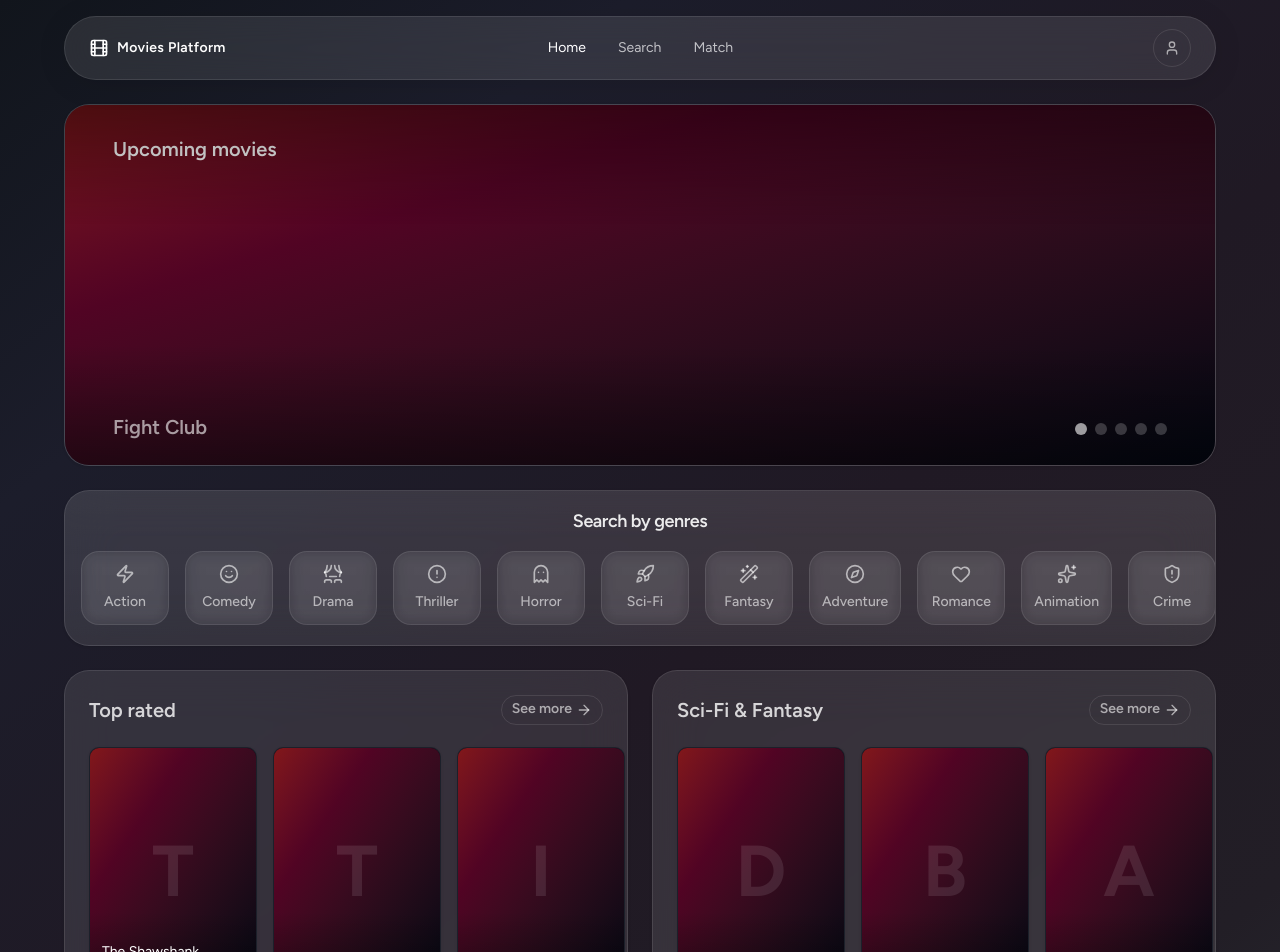
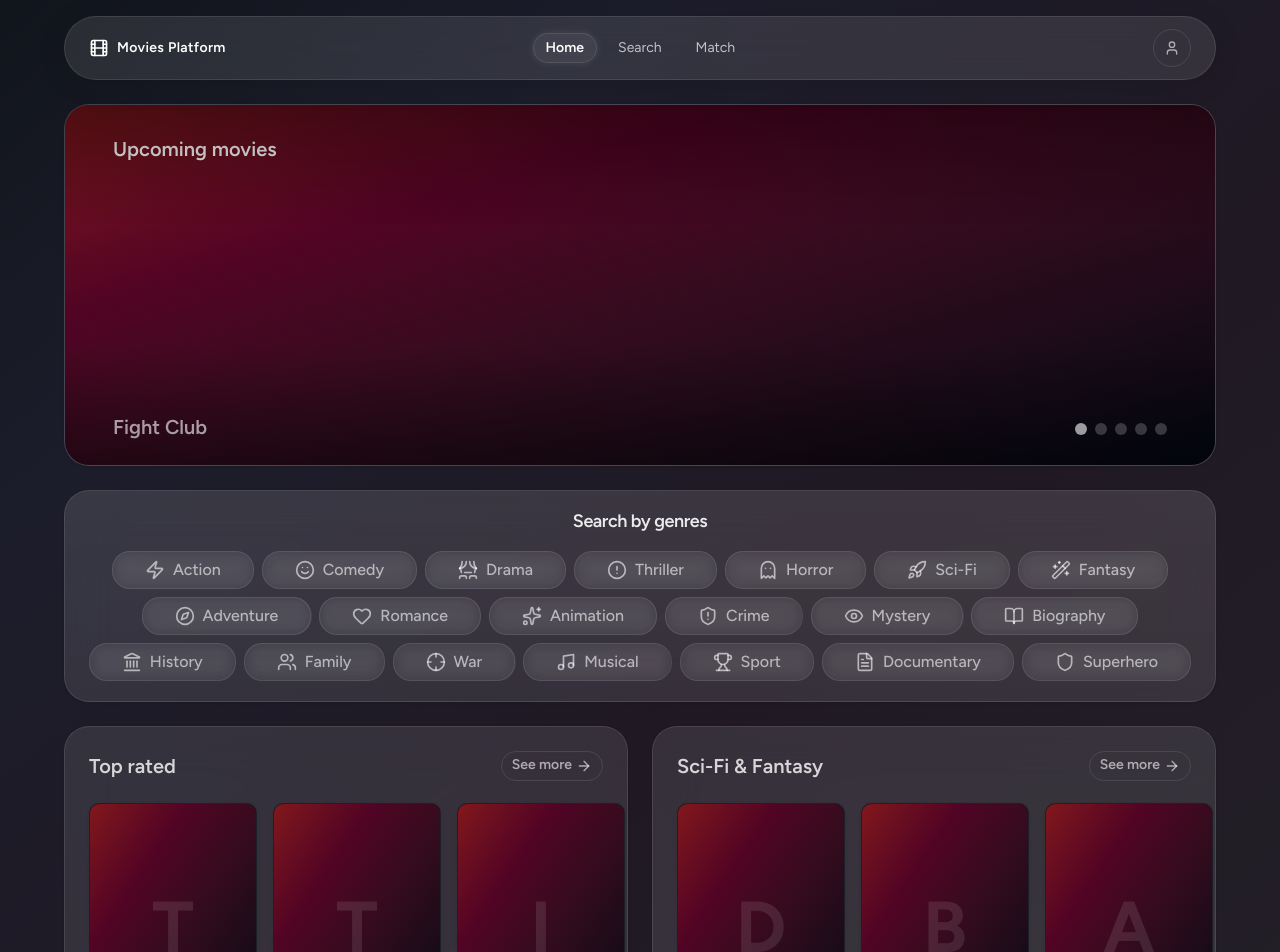
Before and after one commit to Sergittko/movie-platform-frontend, a Next.js app: page / in a window 1280 px wide. Shown: the top 952 px of the page. Built offline with nearby package versions, Linux system fonts and the light colour scheme.

Commit message:
fix: design issues (#7)

```diff
--- a/package.json
+++ b/package.json
@@ -32,6 +32,7 @@
     "react-hook-form": "^7.71.2",
     "recharts": "^2.15.4",
     "tailwind-merge": "^3.5.0",
+    "tailwind-scrollbar-hide": "^4.0.0",
     "zod": "^4.3.6"
   },
   "devDependencies": {
--- a/src/app/globals.css
+++ b/src/app/globals.css
@@ -1,6 +1,8 @@
 @import 'tailwindcss';
 @import 'tw-animate-css';
 @import 'shadcn/tailwind.css';
+
+@tailwind utilities;
 
 @custom-variant dark (&:is(.dark *));
 
@@ -174,3 +176,10 @@ body {
     scrollbar-color: rgba(120, 120, 120, 0.4) transparent;
   }
 }
+
+
+@layer utilities {
+  .no-scroll-arrows::-webkit-scrollbar-button {
+    display: none;
+  }
+}
--- a/src/components/basic/widgets/MoviesTrackCard.tsx
+++ b/src/components/basic/widgets/MoviesTrackCard.tsx
@@ -12,7 +12,7 @@ interface IMoviesTrackCardProps {
 
 const MoviesTrackCard: FC<IMoviesTrackCardProps> = ({ title, moviesList }) => {
   return (
-    <Card className="gap-1.5 overflow-hidden pb-5">
+    <Card className="gap-1.5 overflow-hidden pb-3">
       <CardHeader>
         <CardTitle className="flex items-center justify-between">
           <p>{title}</p>
@@ -26,7 +26,7 @@ const MoviesTrackCard: FC<IMoviesTrackCardProps> = ({ title, moviesList }) => {
         </CardTitle>
       </CardHeader>
 
-      <div className="flex items-center gap-4 overflow-auto px-6 pt-2 pb-1">
+      <div className="no-scroll-arrows scrollbar-hide flex items-center gap-4 overflow-auto px-6 pt-2 pb-3">
         {moviesList.map((item, index) => (
           <MovieCard key={item + index} name={item} />
         ))}
--- a/src/components/basic/widgets/SearchByGenresCard.tsx
+++ b/src/components/basic/widgets/SearchByGenresCard.tsx
@@ -10,12 +10,12 @@ const SearchByGenresCard = () => {
         Search by genres
       </CardTitle>
 
-      <div className="flex w-full items-center gap-4 overflow-x-auto px-4 pt-4 pb-2">
+      <div className="flex w-full flex-wrap items-center justify-center gap-2 px-2 pt-4 pb-2">
         {genresData.map(({ name, slug, icon: Icon }) => (
           <Link key={slug} href={`/search?genre=${slug}`} className="group">
-            <div className="flex min-w-22 flex-col items-center justify-center gap-2 rounded-2xl border border-white/10 bg-white/2 px-3 py-3 backdrop-blur-sm transition-all duration-300 ease-out hover:scale-[1.03] hover:border-white/20 hover:bg-white/6 hover:shadow-[0_0_10px_rgba(255,255,255,0.06)] active:scale-[0.98]">
-              <Icon className="h-5 w-5 text-white/60 transition-all group-hover:scale-103 group-hover:text-white" />
-              <span className="text-sm font-medium text-white/60 transition-colors group-hover:text-white">
+            <div className="flex w-fit min-w-22 items-center justify-center gap-2 rounded-2xl border border-white/10 bg-white/2 px-8 py-1.5 backdrop-blur-sm transition-all duration-300 ease-out hover:scale-[1.03] hover:border-white/20 hover:bg-white/6 hover:shadow-[0_0_10px_rgba(255,255,255,0.06)] active:scale-[0.98]">
+              <Icon className="h-5 min-h-5 w-5 min-w-5 text-white/60 transition-all group-hover:scale-103 group-hover:text-white" />
+              <span className="min-w-fit text-base font-medium text-white/60 transition-colors group-hover:text-white">
                 {name}
               </span>
             </div>
--- a/src/components/layout/TopBar/index.tsx
+++ b/src/components/layout/TopBar/index.tsx
@@ -7,6 +7,14 @@ import { AppRoutePathEnum } from '@/types/routes';
 
 const TopBar = () => {
   const pathname = usePathname();
+
+  const isActive = (pathname: string, path: AppRoutePathEnum) => {
+    if (path === AppRoutePathEnum.HOME) {
+      return pathname === path;
+    }
+
+    return pathname.startsWith(path);
+  };
 
   return (
     <header className="fixed top-0 z-50 max-w-full min-w-full px-6">
@@ -18,13 +26,15 @@ const TopBar = () => {
         </div>
 
         {/* Center */}
-        <nav className="hidden items-center gap-8 text-sm md:flex">
+        <nav className="hidden items-center gap-2 text-sm md:flex">
           {topBarRoutes.map(({ name, path }) => (
             <Link
               key={name + path}
               href={path}
-              className={`transition-colors hover:text-white ${
-                pathname.includes(path) ? 'text-white' : 'text-white/70'
+              className={`rounded-full border border-transparent px-3 py-1 transition-colors hover:border-white/5 hover:text-white ${
+                isActive(pathname, path)
+                  ? 'rounded-full border border-white/10! bg-white/7 font-semibold text-white shadow-[0_0_10px_rgba(255,255,255,0.10)]'
+                  : 'text-white/70'
               }`}
             >
               {name}
--- a/tailwind.config.ts
+++ b/tailwind.config.ts
@@ -1,3 +1,4 @@
+import tailwindScrollbarHide from 'tailwind-scrollbar-hide';
 import type { Config } from 'tailwindcss';
 
 const config: Config = {
@@ -8,6 +9,7 @@ const config: Config = {
       },
     },
   },
+  plugins: [tailwindScrollbarHide],
 };
 
 export default config;
```
Also changed, not shown: 1 other file (tests, documents, lock files or other folders).
